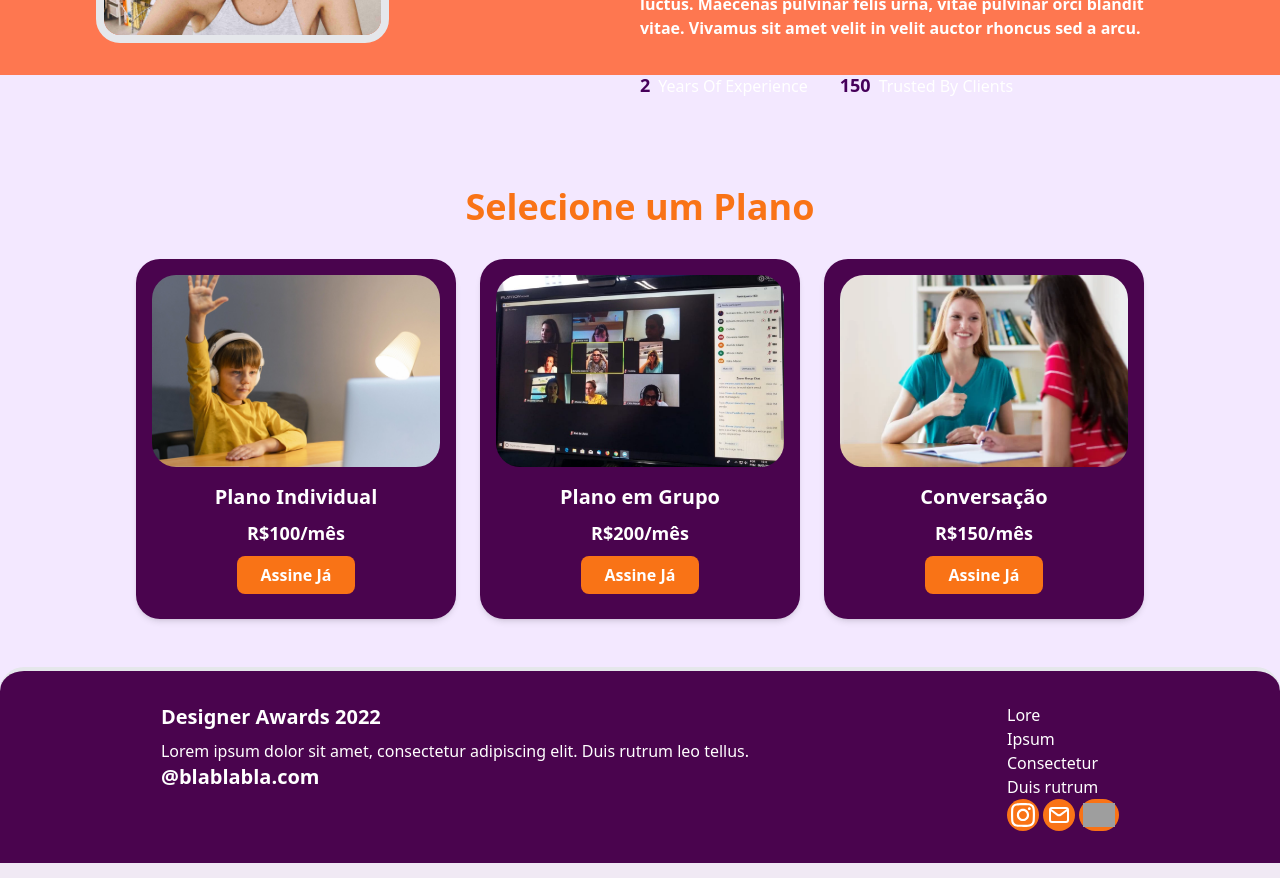
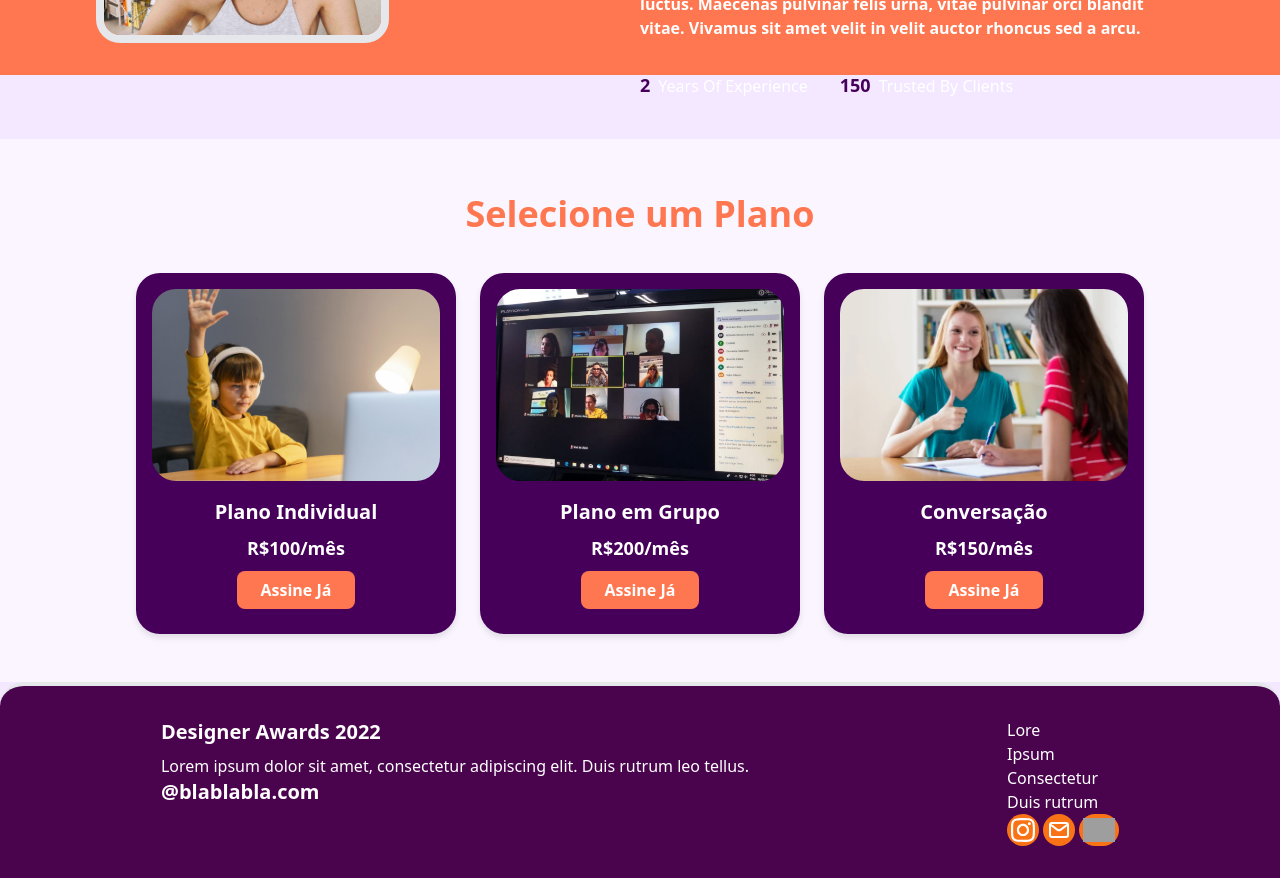
Before and after one commit to Luanbarradas/Veasy-English, a React (Vite) app: page / in a window 1280 px wide. Shown: the part 840-1718 px from the top of the page. Built offline with nearby package versions, Linux system fonts and the light colour scheme; grey boxes are pictures that could not be loaded.

Commit message:
feat:changed plans

```diff
--- a/src/componentes/Planos.tsx
+++ b/src/componentes/Planos.tsx
@@ -1,6 +1,7 @@
 import planoIndividual from "../assets/aulaIndidual.jpg";
 import planoGrupo from "../assets/aulaGrupo.jpg";
 import conversacao from "../assets/conversacao.jpg";
+import '../styles/plano.css';
 
 const planos = [
   {
@@ -20,33 +21,26 @@ const planos = [
   },
 ];
 
-export const Plano: React.FC = () => {
+export const Plano = () => {
   return (
-    <section className="py-12 bg-purple-100">
-      <h2 className="text-4xl font-bold text-center mb-8 text-orange-500">
+    <section className="plano-section">
+      <h2 className="plano-title">
         Selecione um Plano
       </h2>
-      <div className="flex flex-col md:flex-row justify-center items-center space-y-6 md:space-y-0 md:space-x-6">
+      <div className="planos-container">
         {planos.map((plano, index) => (
-          <div
-            key={index}
-            className="bg-fuchsia-950 p-4 rounded-3xl shadow-md w-80 text-center"
-          >
-            <div className="relative">
-              <img
-                src={plano.image}
-                alt={plano.title}
-                className="h-48 w-full object-cover mb-4 rounded-3xl overflow-hidden"
-              />
+          <div key={index} className="plano-card">
+            <div className="plano-image-wrapper">
+              <img src={plano.image} alt={plano.title} className="plano-image" />
               <div className="absolute inset-0 rounded"></div>
             </div>
-            <h3 className="text-xl font-semibold mb-2 text-white">
+            <h3 className="plano-title-card">
               {plano.title}
             </h3>
-            <p className="text-lg font-bold mb-4 text-white">{plano.price}</p>
-            <label className="block mb-4">
+            <p className="plano-price">{plano.price}</p>
+            <label className="plano-button-label">
               <input type="radio" name="plano" className="hidden" />
-              <span className=" bg-orange-500 px-6 py-2 text-white text-base font-semibold rounded-lg hover:bg-orange-700  transition duration-300 cursor-pointer">
+              <span className="plano-button">
                 Assine Já
               </span>
             </label>
--- /dev/null
+++ b/src/styles/plano.css
@@ -0,0 +1,78 @@
+.plano-section {
+    padding: 3rem 0;
+    background-color: #faf5ff;
+}
+
+.plano-title {
+    font-size: 2.25rem;
+    font-weight: bold;
+    text-align: center;
+    margin-bottom: 2rem;
+    color: var(--MAIN-ORANGE);
+}
+
+.planos-container {
+    display: flex;
+    flex-direction: row;
+    justify-content: center;
+    align-items: center;
+    gap: 1.5rem;
+}
+
+
+
+.plano-card {
+    background-color: var(--MAIN-PURPLE);
+    padding: 1rem;
+    border-radius: 1.5rem;
+    box-shadow: 0 4px 6px rgba(0, 0, 0, 0.1);
+    width: 20rem;
+    text-align: center;
+}
+
+.plano-image-wrapper {
+    position: relative;
+}
+
+.plano-image {
+    height: 12rem;
+    width: 100%;
+    object-fit: cover;
+    margin-bottom: 1rem;
+    border-radius: 1.5rem;
+    overflow: hidden;
+}
+
+.plano-title-card {
+    font-size: 1.25rem;
+    font-weight: 600;
+    margin-bottom: 0.5rem;
+    color: #ffffff;
+}
+
+.plano-price {
+    font-size: 1.125rem;
+    font-weight: bold;
+    margin-bottom: 1rem;
+    color: #ffffff;
+}
+
+.plano-button-label {
+    display: block;
+    margin-bottom: 1rem;
+}
+
+.plano-button {
+    background-color: var(--MAIN-ORANGE);
+    padding: 0.5rem 1.5rem;
+    color: #ffffff;
+    font-size: 1rem;
+    font-weight: 600;
+    border-radius: 0.5rem;
+    transition: background-color 0.3s ease-in-out;
+    cursor: pointer;
+}
+
+.plano-button:hover {
+    background-color: #c2410c;
+}
```
